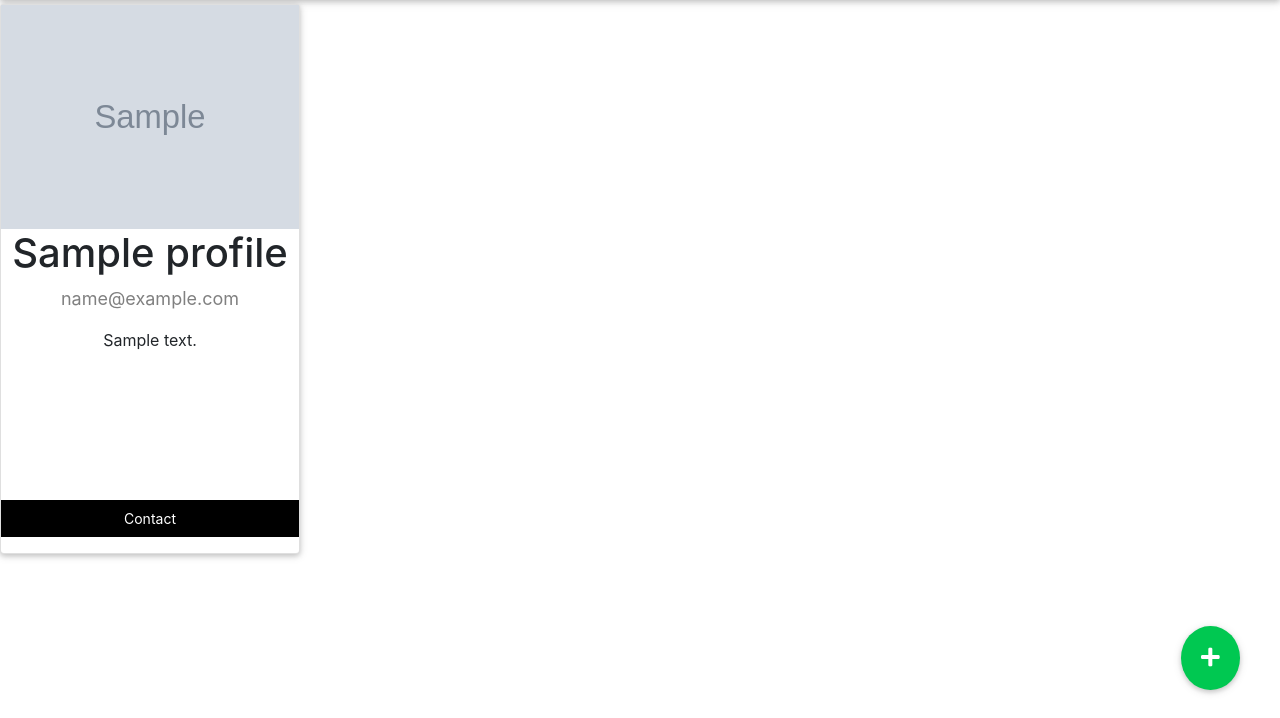
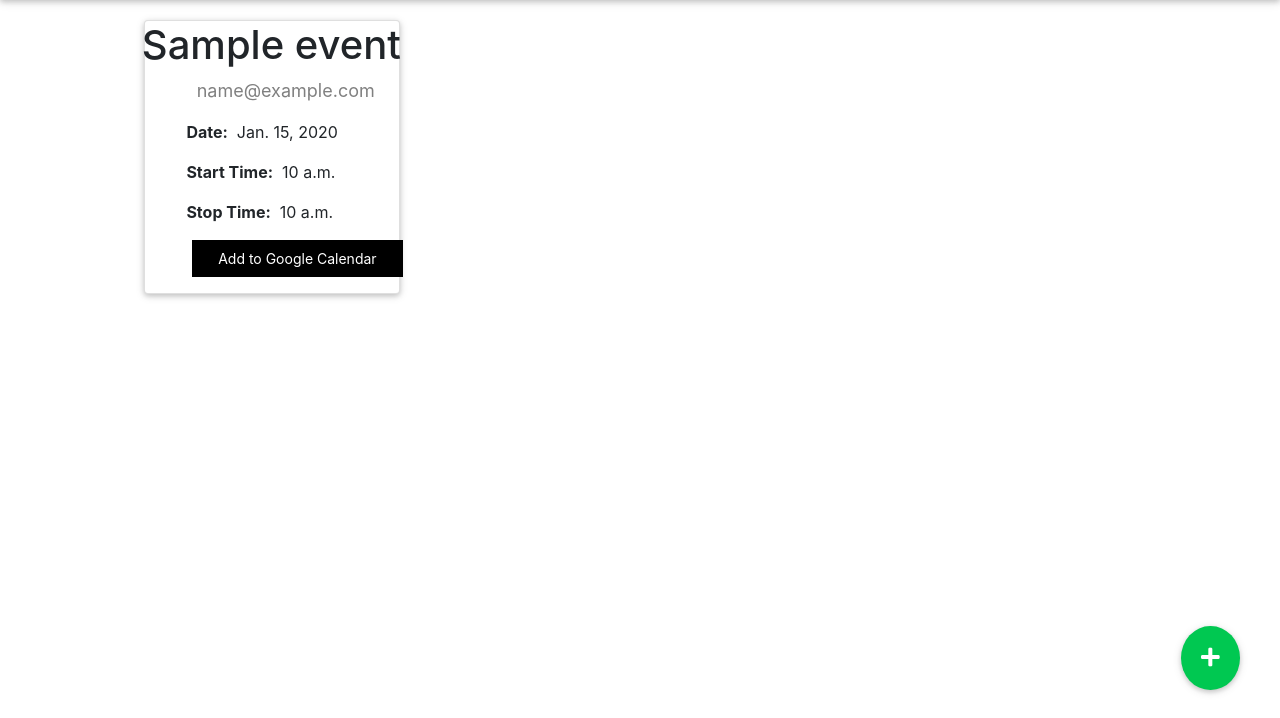
Before and after one commit to wilbrone/Scheduler, a Django app: page / in a window 1280 px wide. Shown: the part 82-800 px from the top of the page. Run offline with Django 3.2, Linux system fonts and the light colour scheme; a user stored in the database is signed in; tables that the repository leaves empty hold one stand-in row (values such as "Sample post"); grey boxes marked "Sample" are stand-in pictures; some libraries are stand-ins or nearby versions.

Commit message:
add style

```diff
--- a/reminder/forms.py
+++ b/reminder/forms.py
@@ -32,7 +32,7 @@ class NewEventForm(forms.ModelForm):
     time = forms.TimeField(help_text='format, hr:min:sec')
     class Meta:
         model = Event
-        fields = ['title','date','time', 'location', 'end_date']
+        fields = ['title','date','time', 'location']
 
 
 
--- a/reminder/models.py
+++ b/reminder/models.py
@@ -41,9 +41,9 @@ class Event(models.Model):
     email = models.EmailField()
     posted = models.DateTimeField(auto_now_add=True)
     date = models.DateField()
-    end_date = models.DateField()
+    end_date = models.DateField(null=True)
     time = models.TimeField()
-    end_time = models.TimeField()
+    end_time = models.TimeField(null=True)
     color = models.CharField(max_length=10)
     user=models.ForeignKey(Profile,on_delete=models.CASCADE)
 
--- a/reminder/templates/all-reminders/index.html
+++ b/reminder/templates/all-reminders/index.html
@@ -6,18 +6,29 @@
 {% block content %}
 {{block.super}}
 
+    <div class="row" style="width:80%; margin: 0 auto;">
     {% for e in events %}
-        <div class="card">
-            <img src="{{ user.profile.image.url }}" alt="John" style="width:100%">
-            <h1>{{ user.profile.name }}</h1>
-            <p class="title">{{user.email}}</p>
-            <p>{{user.profile.bio}}</p>
-            <a href="#"><i class="fa fa-dribbble"></i></a>
-            <a href="#"><i class="fa fa-twitter"></i></a>
-            <a href="#"><i class="fa fa-linkedin"></i></a>
-            <a href="#"><i class="fa fa-facebook"></i></a>
-            <p><button class="prof">Contact</button></p>
+        <div class="card row" style='margin:1em; width:25%;'>
+
+            <div style="width:10%; min-height: 100%; display:block; background-color:#{{ e.color }};"></div>
+            <h1 style="margin-left:-1.3em;">{{ e.title }}</h1>
+            <p class="title" style="margin-left:-1.3em;">{{user.email}}</p>
+            <p style="margin-left:1em; text-align:left;"><strong>Date:</strong>&nbsp; {{e.date}}</p>
+            <p style="margin-left:1em; text-align:left;"><strong>Start Time:</strong>&nbsp; {{e.time}}</p>
+            <p style="margin-left:1em; text-align:left;"><strong>Stop Time:</strong>&nbsp; {{e.end_time}}</p>
+
+            <p style="width:100%;">
+                <a href="{{ e |google_calendarize }}">
+                    <button class="prof" style="width:83%;">Add to Google Calendar</button>
+                </a>
+            </p>
         </div>
+    {% empty %}
+        <p>
+            no events scheduled for today
+        </p>
+    {% endfor %}
+    </div>
         {% comment %} <a href="{% url 'details' e.id %}">
             <p style="background-color: #{{ e.color }}">{{ e.title }}</p>
         </a>
@@ -25,12 +36,7 @@
         <p>{{ e.time }}</p>
         <p>{{ e.email }}</p>
         {% csrf_token %}
-        <a href="{{ e |google_calendarize }}">+ Add to Google Calendar</a> {% endcomment %}
-    {% empty %}
-        <p>
-            no events scheduled for today
-        </p>
-    {% endfor %}
+        <a href="{{ e |google_calendarize }}"></a> {% endcomment %}
 
     <!-- Button trigger modal -->
     <button class="btn  btn-success" data-toggle="modal" data-target="#exampleModal" style="background-color:#333a40;bottom:3%;right:3%;border-radius: 50%;border: none;padding: 20px;text-align: center;text-decoration: none;display: inline-block;margin: 4px 2px; position: fixed;">
--- a/reminder/templatetags/project_events_tags.py
+++ b/reminder/templatetags/project_events_tags.py
@@ -10,7 +10,7 @@ register = template.Library()
 @register.filter()
 def google_calendarize(event):
     st = event.time
-    en = event.end_time and event.end_time or event.time
+    en = event.time
     tfmt = '%Y%m%dT000000'
 
     dates = '%s%s%s' % (st.strftime(tfmt), '%2F', en.strftime(tfmt))
--- a/reminder/views.py
+++ b/reminder/views.py
@@ -26,15 +26,16 @@ import os.path
 from googleapiclient.discovery import build
 from google_auth_oauthlib.flow import InstalledAppFlow
 from google.auth.transport.requests import Request
+from oauth2client.client import flow_from_clientsecrets
 
 from .forms import *
 from .models import *
 
 
 
-SCOPES = ['https://www.googleapis.com/auth/calendar.readonly']
+# SCOPES = ['https://www.googleapis.com/auth/calendar.readonly']
 
-CLIENT_SECRETS = os.path.join(os.path.dirname(__file__), '..', 'client_secret.json')
+# CLIENT_SECRETS = os.path.join(os.path.dirname(__file__), '..', 'client_secret.json')
 
 # FLOW = flow_from_clientsecrets(
 #     CLIENT_SECRETS,
@@ -85,9 +86,9 @@ def index(request):
     Prints the start and name of the next 10 events on the user's calendar.
     """
     # creds = None
-    # The file token.pickle stores the user's access and refresh tokens, and is
-    # created automatically when the authorization flow completes for the first
-    # time.
+    # # The file token.pickle stores the user's access and refresh tokens, and is
+    # # created automatically when the authorization flow completes for the first
+    # # time.
     # if os.path.exists('token.pickle'):
     #     with open('token.pickle', 'rb') as token:
     #         creds = pickle.load(token)
@@ -119,6 +120,7 @@ def index(request):
     #     start = even['start'].get('dateTime', event['start'].get('date'))
     #     print(start, even['summary'])
 # ***********************************************************************************************
+
 
     color = "%06x" % random.randint(0, 0xFFFFFF)
     return render(request, 'all-reminders/index.html', locals())
--- a/static/css/styles.css
+++ b/static/css/styles.css
@@ -53,7 +53,7 @@ body, html {
 
 .card {
     box-shadow: 0 4px 8px 0 rgba(0, 0, 0, 0.2);
-    max-width: 300px;
+    min-width: 50%;
     margin: auto;
     text-align: center;
     margin: 0;
@@ -87,19 +87,13 @@ button:hover, a:hover {
     opacity: 0.7;
 }
 
-.button {
-     /* Green */
-    border: none;
-    color: white;
-    padding: 20px;
-    text-align: center;
-    text-decoration: none;
-    display: inline-block;
-    font-size: 10px;
-    margin: 4px 2px;
-    cursor: pointer;
+/* .card{
+    position: relative;
+}
+.card a{
     position: absolute;
-    top: 45%;
-    right: 67%;
-}
-.button5{ border-radius: 50%; }
+    width:100%;
+    height:100%;
+    top:0px;
+    left:0px;
+} */
```
Also changed, not shown: reminder/migrations/0008_auto_20200124_1026.py (added).
